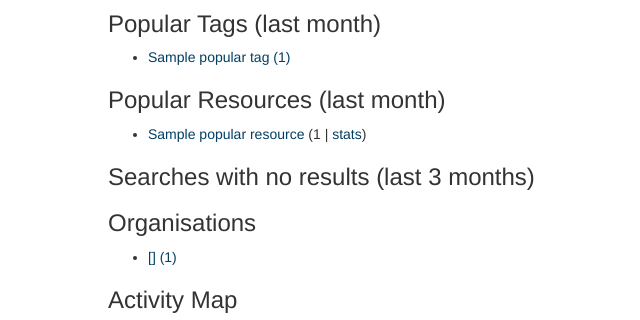
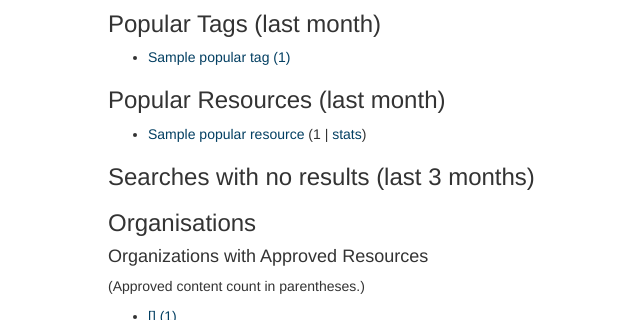
Before and after one commit to mPowering/django-orb, a Django app: template orb/templates/orb/analytics/home.html in a window 1280 px wide. Shown: the part 1124-1444 px from the top of the page, without its empty margins (32-672 px from the left). Run offline with Django 3.2, Linux system fonts and the light colour scheme; the template is opened without the code that fills it: most values are stand-ins (such as "Sample title", 1, 10 or a date in 2020); parts of the project's set-up code (start-up, migrations or seed data) failed here and were passed over; some libraries are stand-ins or nearby versions.

Commit message:
Break out organisation counts by approved content
Includes organisations that have no approved content.

Closes gh-343
[Fixes #116086631]

```diff
--- a/orb/templates/orb/analytics/home.html
+++ b/orb/templates/orb/analytics/home.html
@@ -223,10 +223,18 @@
 
     <a name="o" class="named-anchor"></a>
     <h3>{% trans 'Organisations' %}</h3>
+    <h4>{% trans 'Organizations with Approved Resources' %}</h4>
+    <p>({% trans 'Approved content count in parentheses.' %})</p>
     <ul>
-        {% for o in organisations %}
+        {% for o in organisations_approved %}
             <li><a href="{% url 'orb_analytics_tag' o.id %}">{{ o.name }}
                 ({{ o.total_resources }})</a></li>
+        {% endfor %}
+    </ul>
+    <h4>{% trans 'Organizations without Approved Resources' %}</h4>
+    <ul>
+        {% for o in organisations_unapproved %}
+            <li><a href="{% url 'orb_analytics_tag' o.id %}">{{ o.name }}</a></li>
         {% endfor %}
     </ul>
 
```
Also changed, not shown: orb/analytics/views.py (+13 -3 lines).
